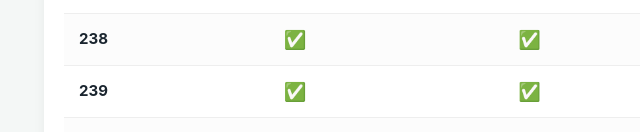
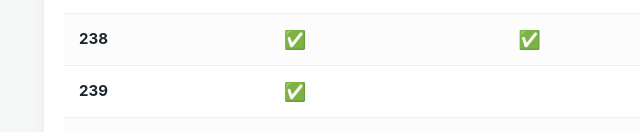
Before and after one commit to dwy5r5hf9t-design/len77-site, a plain HTML site: page status.html in a window 1280 px wide. Shown: the part 662-794 px from the top of the page, 276-916 px from the left. Drawn offline with Linux system fonts and the light colour scheme.

Commit message:
Update status.html

```diff
--- a/status.html
+++ b/status.html
@@ -138,7 +138,7 @@
             <tr>
                 <td>239</td>
                 <td class="mark">✅</td>
-                <td class="mark">✅</td>
+                <td class="mark"></td>
             </tr>
             <tr>
                 <td>255</td>
```
